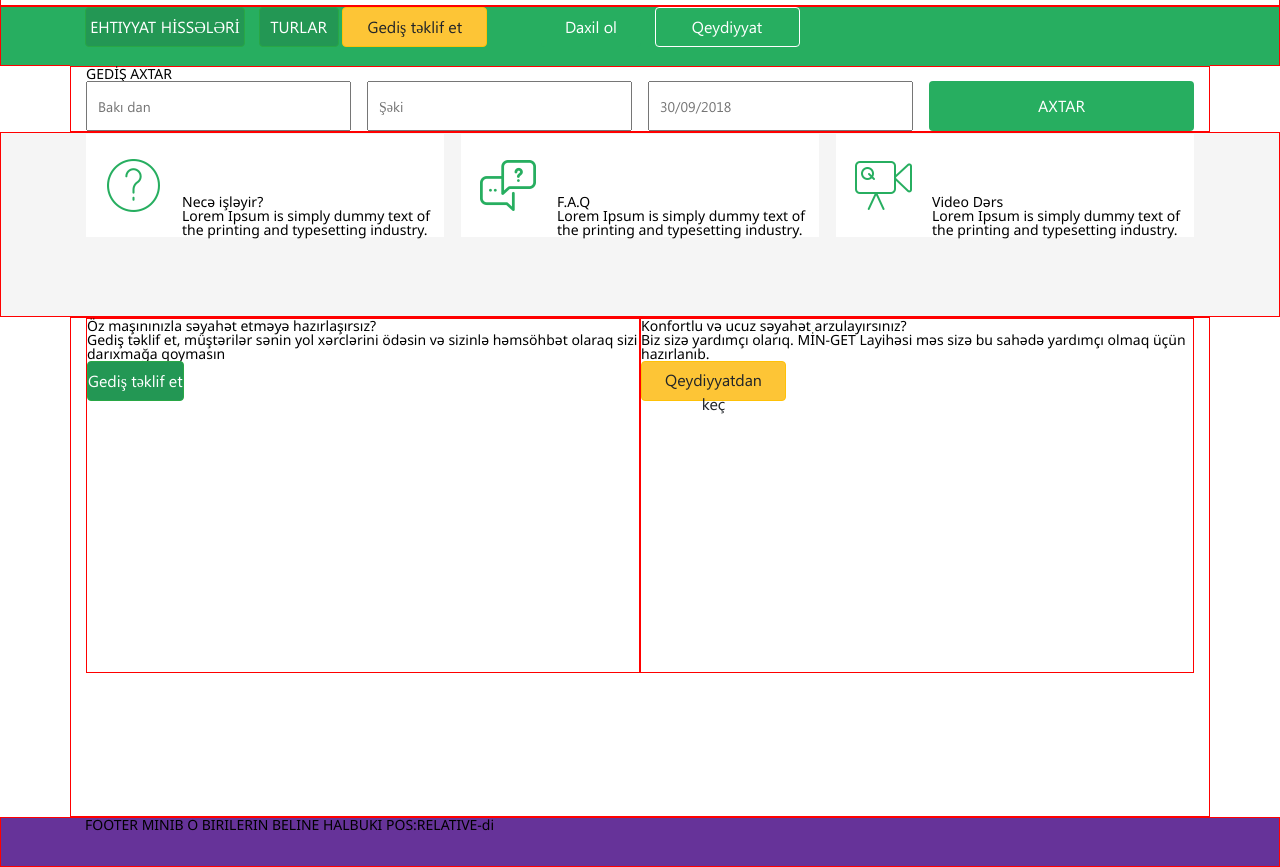
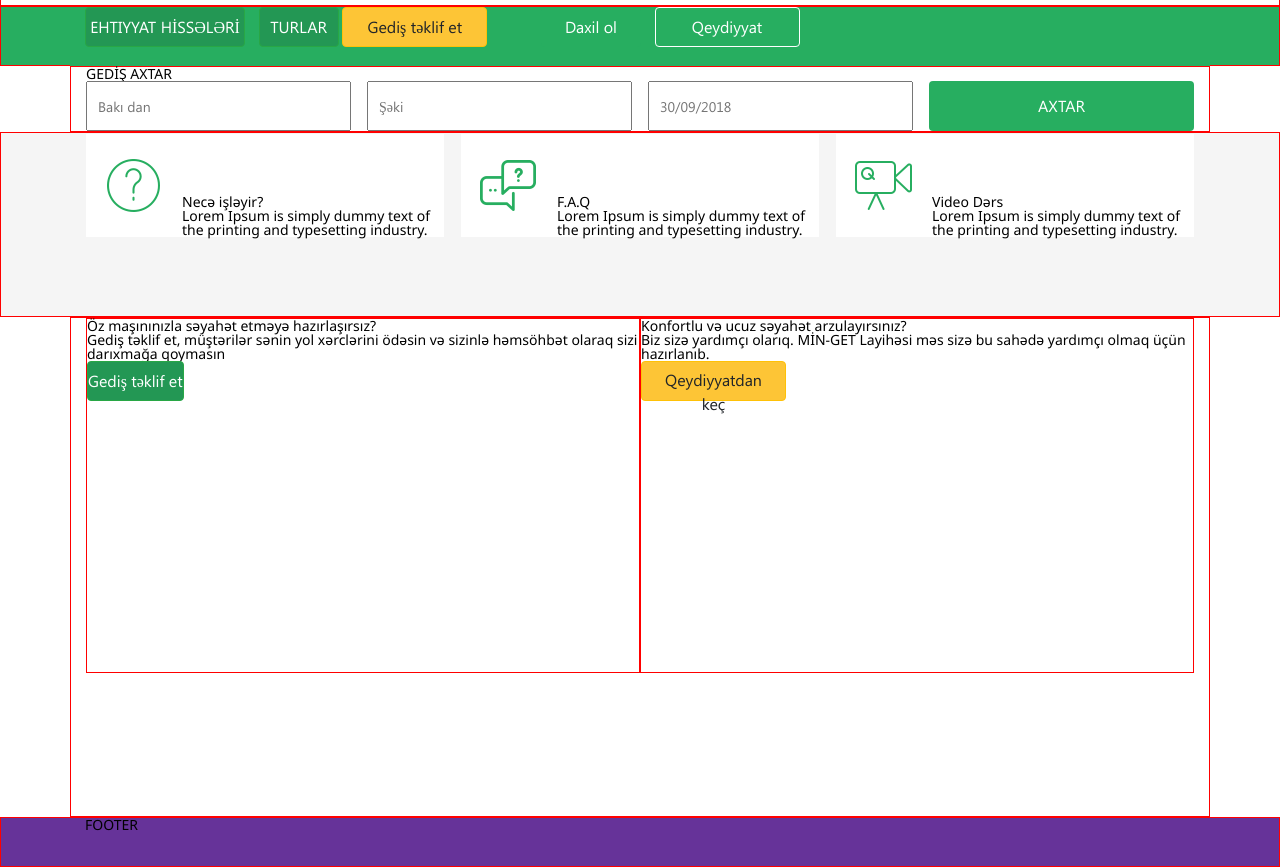
Before and after one commit to eminkerimov/minget.surge.sh, a website: page src/index.html in a window 1280 px wide. Shown: the part 75-942 px from the top of the page. Drawn offline with nearby package versions, Linux system fonts and the light colour scheme; files that its build step writes are made by us from their sources; files whose address does not match are found by name.

Commit message:
deyishiklik

```diff
--- a/src/__footer.html
+++ b/src/__footer.html
@@ -1,5 +1,5 @@
 <div class="footeri">
     <div class="container">
-        <h4>FOOTER MINIB O BIRILERIN BELINE HALBUKI POS:RELATIVE-di</h4>
+        <h4>FOOTER</h4>
     </div>
 </div>
```
Also changed, not shown: src/index.html (+3 -0 lines).
